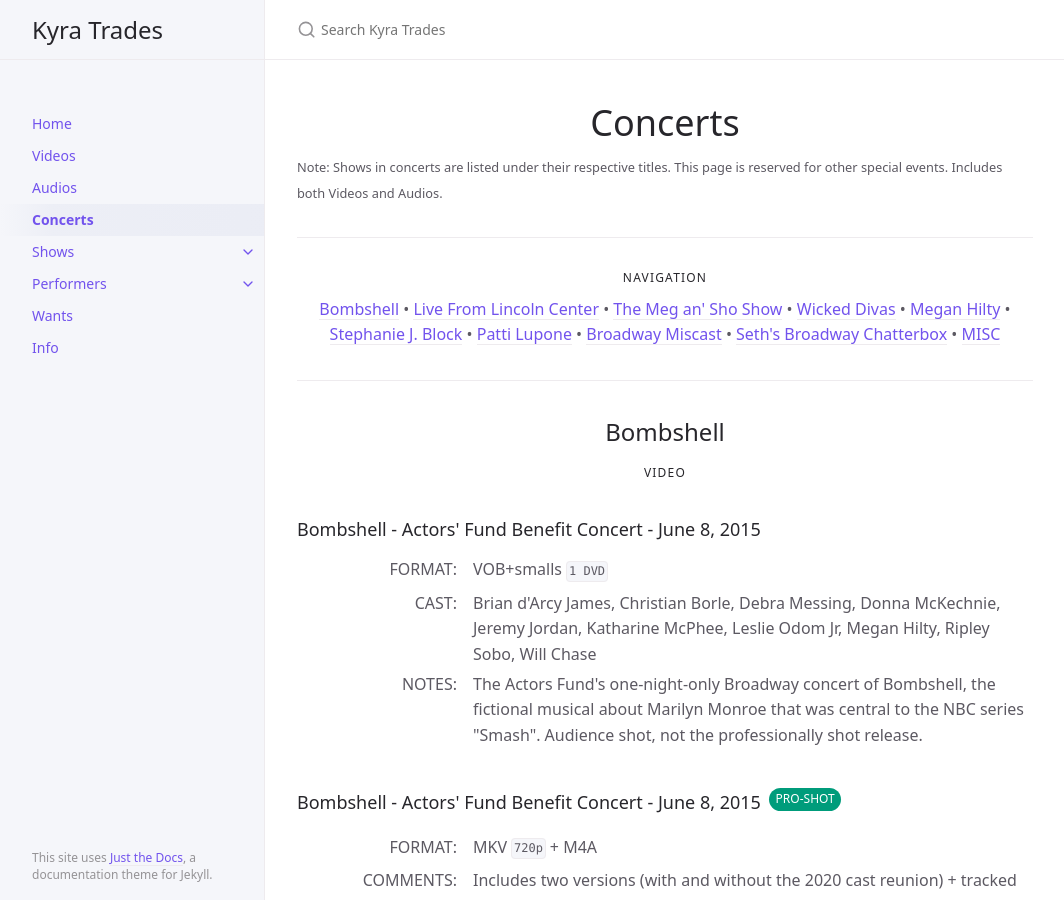
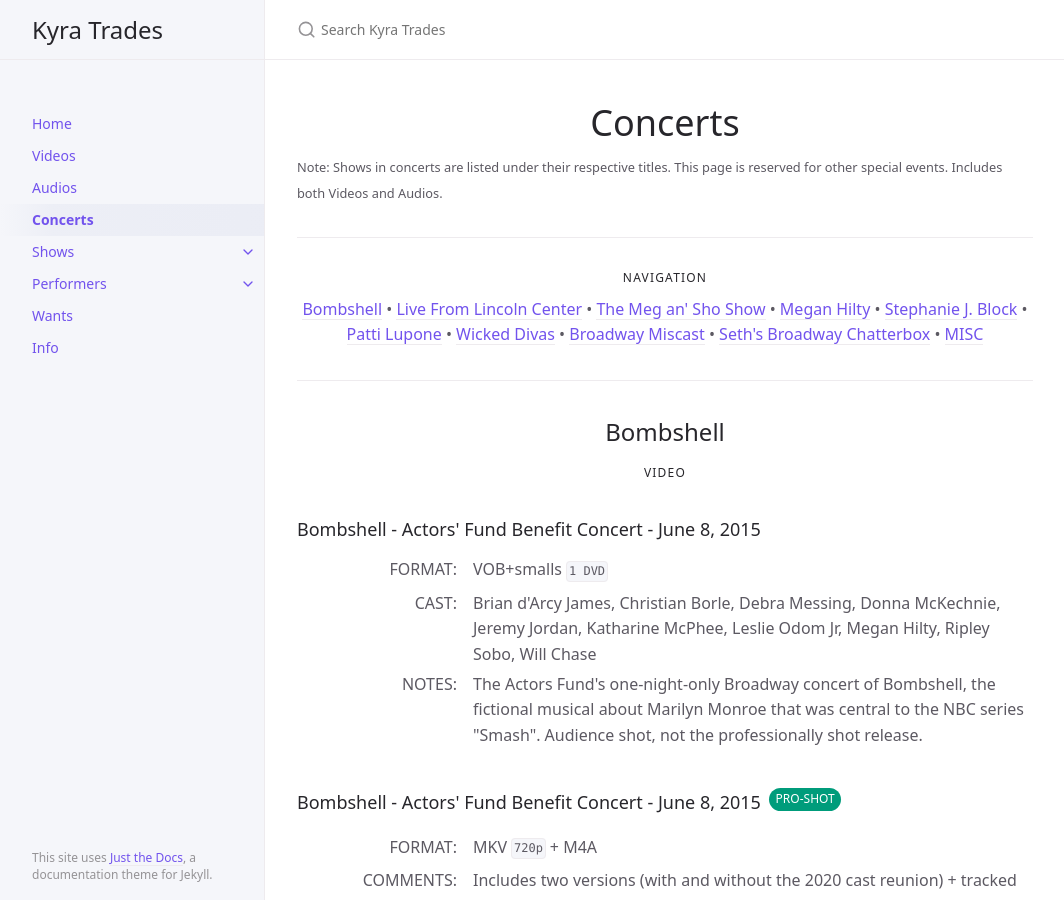
Before and after one commit to kyratrades/kyratrades.github.io, a Jekyll site: the page built from docs/concerts.md, in a window 1280 px wide and 900 px high. Shown: the whole window, without its empty margins (107-1171 px from the left). Built offline with Jekyll 4.4.1, drawn with Linux system fonts in a browser that asks for light colours.

Commit message:
Update concerts.md

```diff
--- a/docs/concerts.md
+++ b/docs/concerts.md
@@ -15,7 +15,7 @@ permalink: /concerts
 ### Navigation
 {: .no_toc }
 
-<p align="center"><a href="https://kyratrades.github.io/concerts#bombshell">Bombshell</a> • <a href="https://kyratrades.github.io/concerts#live-from-lincoln-center">Live From Lincoln Center</a> • <a href="https://kyratrades.github.io/concerts#the-meg-an-sho-show">The Meg an' Sho Show</a> • <a href="https://kyratrades.github.io/concerts#wicked-divas">Wicked Divas</a> • <a href="https://kyratrades.github.io/concerts#megan-hilty">Megan Hilty</a> • <a href="https://kyratrades.github.io/concerts#stephanie-j-block">Stephanie J. Block</a> • <a href="https://kyratrades.github.io/concerts#patti-lupone">Patti Lupone</a> • <a href="https://kyratrades.github.io/concerts#broadway-miscast">Broadway Miscast</a> • <a href="https://kyratrades.github.io/concerts#seths-broadway-chatterbox">Seth's Broadway Chatterbox</a> • <a href="https://kyratrades.github.io/concerts#misc">MISC</a></p>
+<p align="center"><a href="https://kyratrades.github.io/concerts#bombshell">Bombshell</a> • <a href="https://kyratrades.github.io/concerts#live-from-lincoln-center">Live From Lincoln Center</a> • <a href="https://kyratrades.github.io/concerts#the-meg-an-sho-show">The Meg an' Sho Show</a> • <a href="https://kyratrades.github.io/concerts#megan-hilty">Megan Hilty</a> • <a href="https://kyratrades.github.io/concerts#stephanie-j-block">Stephanie J. Block</a> • <a href="https://kyratrades.github.io/concerts#patti-lupone">Patti Lupone</a> • <a href="https://kyratrades.github.io/concerts#wicked-divas">Wicked Divas</a> • <a href="https://kyratrades.github.io/concerts#broadway-miscast">Broadway Miscast</a> • <a href="https://kyratrades.github.io/concerts#seths-broadway-chatterbox">Seth's Broadway Chatterbox</a> • <a href="https://kyratrades.github.io/concerts#misc">MISC</a></p>
 
 ---
 
```
